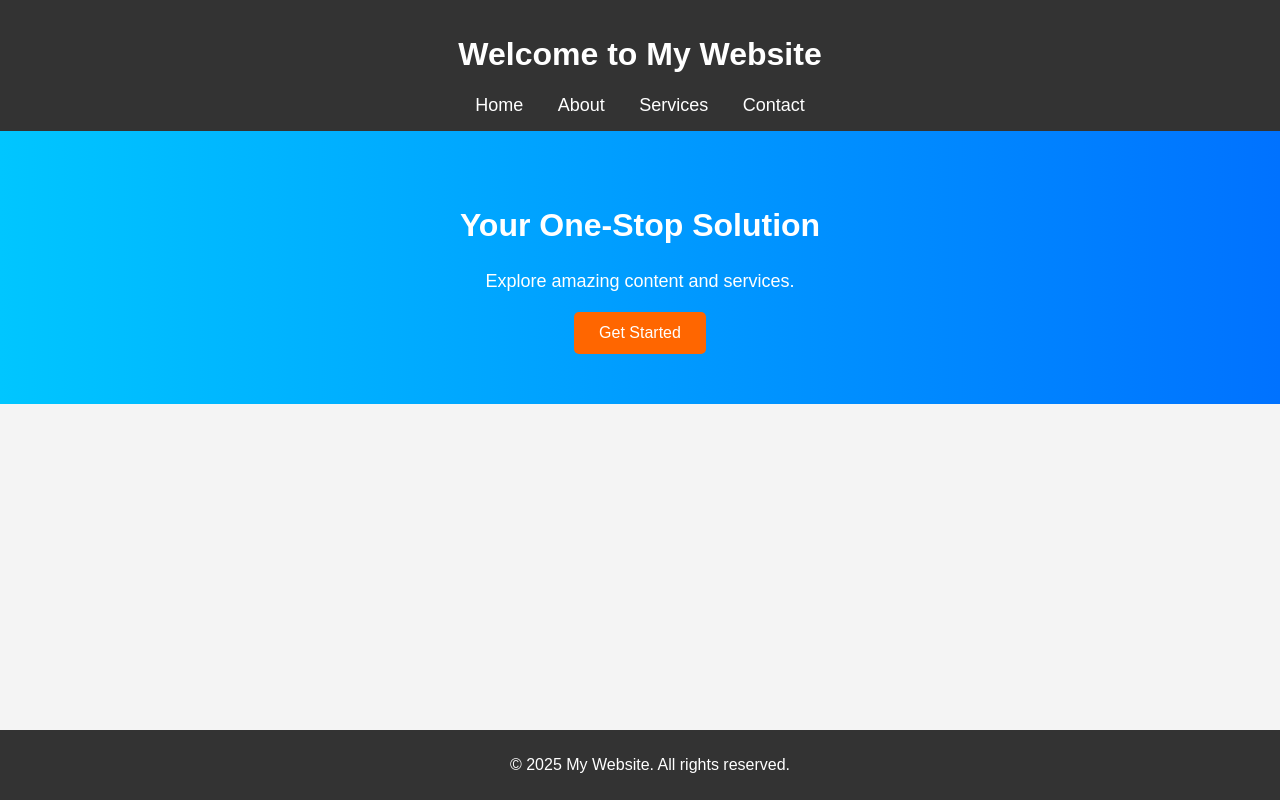
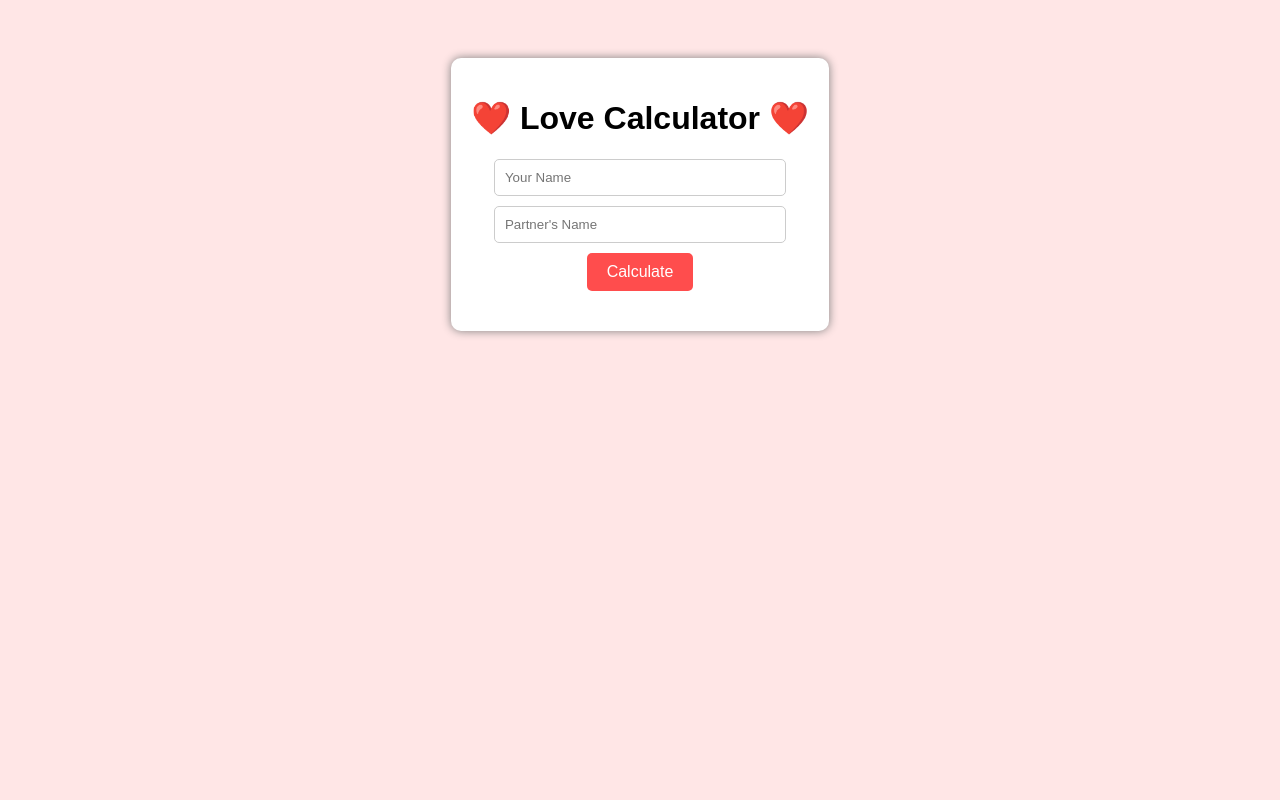
Before and after one commit to Kruthika1624/love-calsi, a plain HTML site: page index.html in a window 1280 px wide. Drawn offline with Linux system fonts and the light colour scheme.

Commit message:
Add files via upload

```diff
--- a/index.html
+++ b/index.html
@@ -3,33 +3,18 @@
 <head>
     <meta charset="UTF-8">
     <meta name="viewport" content="width=device-width, initial-scale=1.0">
-    <title>My Website</title>
+    <title>Love Calculator</title>
     <link rel="stylesheet" href="style.css">
 </head>
 <body>
-
-    <header>
-        <h1>Welcome to My Website</h1>
-        <nav>
-            <ul>
-                <li><a href="home.html">Home</a></li>
-                <li><a href="about.html">About</a></li>
-                <li><a href="services.html">Services</a></li>
-                <li><a href="contact.html">Contact</a></li>
-            </ul>
-        </nav>
-    </header>
-
-    <section class="hero">
-        <h2>Your One-Stop Solution</h2>
-        <p>Explore amazing content and services.</p>
-        <button onclick="showAlert()">Get Started</button>
-    </section>
-
-    <footer>
-        <p>&copy; 2025 My Website. All rights reserved.</p>
-    </footer>
-
-    <script src="contact.html"></script>
+    <div class="container">
+        <h1>❤️ Love Calculator ❤️</h1>
+        <input type="text" id="name1" placeholder="Your Name">
+        <input type="text" id="name2" placeholder="Partner's Name">
+        <button onclick="calculateLoveScore()">Calculate</button>
+        <div id="result"></div>
+    </div>
+    <div id="result"></div>
+    <script src="style.js"></script>
 </body>
 </html>
--- a/style.css
+++ b/style.css
@@ -1,91 +1,43 @@
 body {
     font-family: Arial, sans-serif;
-    margin: 0;
-    padding: 0;
     text-align: center;
-    background-color: #f4f4f4;
+    background-color: #ffe6e6;
+    padding: 50px;
 }
 
-/* Header */
-header {
-    background: #333;
-    color: white;
-    padding: 15px;
-    text-align: center;
+.container {
+    background: white;
+    padding: 20px;
+    border-radius: 10px;
+    box-shadow: 0px 0px 10px gray;
+    display: inline-block;
 }
 
-nav ul {
-    list-style: none;
-    padding: 0;
-    margin: 0;
-}
-
-nav ul li {
-    display: inline;
-    margin: 0 15px;
-}
-
-nav ul li a {
-    color: white;
-    text-decoration: none;
-    font-size: 18px;
-}
-
-nav ul li a:hover {
-    text-decoration: underline;
-}
-
-/* Hero Section */
-.hero {
-    padding: 50px;
-    background: linear-gradient(to right, #00c6ff, #0072ff);
-    color: white;
-}
-
-.hero h2 {
-    font-size: 32px;
-}
-
-.hero p {
-    font-size: 18px;
-    margin-bottom: 20px;
+input {
+    display: block;
+    width: 80%;
+    margin: 10px auto;
+    padding: 10px;
+    border: 1px solid #ccc;
+    border-radius: 5px;
 }
 
 button {
-    background: #ff6600;
+    background-color: #ff4d4d;
     color: white;
-    padding: 12px 25px;
     border: none;
+    padding: 10px 20px;
     cursor: pointer;
+    border-radius: 5px;
     font-size: 16px;
-    border-radius: 5px;
 }
 
 button:hover {
-    background: #cc5200;
+    background-color: #ff3333;
 }
 
-/* Content Section */
-.content {
-    padding: 40px;
-    background: white;
+#result {
+    margin-top: 20px;
+    font-size: 18px;
+    font-weight: bold;
 }
-
-.content h2 {
-    font-size: 28px;
-}
-
-.content p {
-    font-size: 18px;
-    color: #555;
-}
-
-/* Footer */
-footer {
-    background: #333;
-    color: white;
-    padding: 10px;
-    position: fixed;
-    bottom: 0;
-    width: 100%;
-}
```
